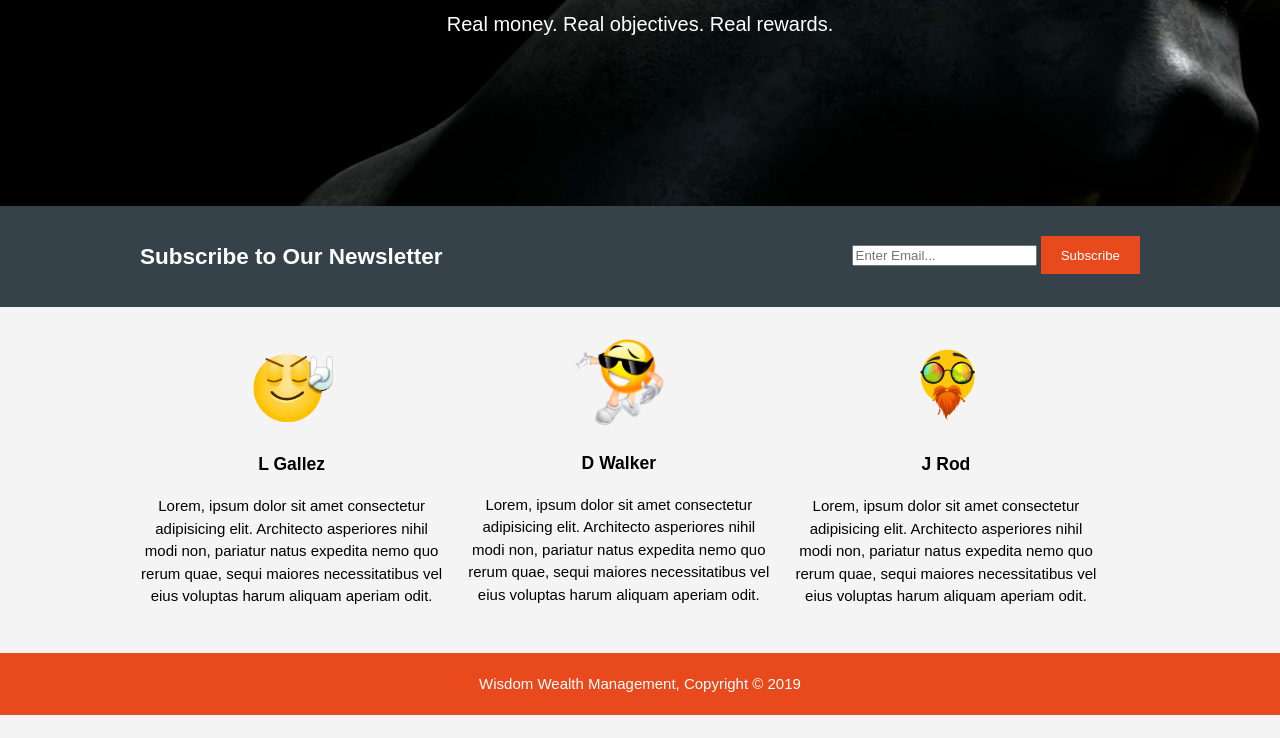
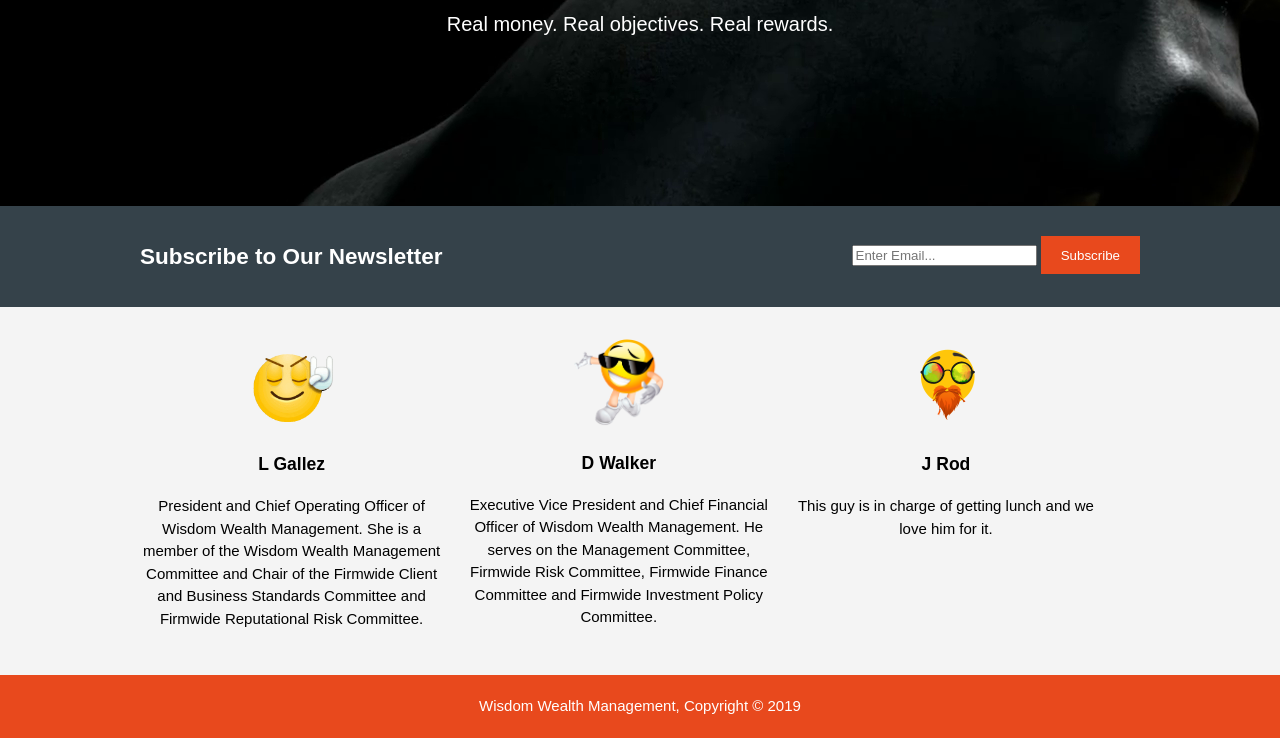
Before and after one commit to projectoneda/projectoneda.github.io, a plain HTML site: page presentation/index.html in a window 1280 px wide. Shown: the part 297-1035 px from the top of the page. Before the commit the page ends 1012 px from the top, so only its background shows below. Drawn offline with Linux system fonts and the light colour scheme.

Commit message:
web refresh

```diff
--- a/presentation/index.html
+++ b/presentation/index.html
@@ -47,19 +47,23 @@
                 <div class="box">
                     <img src="layla.gif" alt="layla">
                     <h3>L Gallez</h3>
-                    <p>Lorem, ipsum dolor sit amet consectetur adipisicing elit. Architecto asperiores nihil modi non, pariatur natus expedita nemo quo rerum quae, sequi maiores necessitatibus vel eius voluptas harum aliquam aperiam odit.</p>
+                    <p>President and Chief Operating Officer of Wisdom Wealth Management. She is a member of the
+                        Wisdom Wealth Management Committee and Chair of the Firmwide Client and Business Standards Committee
+                        and Firmwide Reputational Risk Committee.</p>
                 </div>
 
                 <div class="box">
                     <img src="don.png" alt="don">
                     <h3>D Walker</h3>
-                    <p>Lorem, ipsum dolor sit amet consectetur adipisicing elit. Architecto asperiores nihil modi non, pariatur natus expedita nemo quo rerum quae, sequi maiores necessitatibus vel eius voluptas harum aliquam aperiam odit.</p>
+                    <p>Executive Vice President and Chief Financial Officer of Wisdom Wealth Management.
+                        He serves on the Management Committee, Firmwide Risk Committee, Firmwide Finance Committee and
+                        Firmwide Investment Policy Committee.</p>
                 </div>
 
                 <div class="box">
                     <img src="jrod.png" alt="jrod">
                     <h3>J Rod</h3>
-                    <p>Lorem, ipsum dolor sit amet consectetur adipisicing elit. Architecto asperiores nihil modi non, pariatur natus expedita nemo quo rerum quae, sequi maiores necessitatibus vel eius voluptas harum aliquam aperiam odit.</p>
+                    <p>This guy is in charge of getting lunch and we love him for it.</p>
                 </div>
             </div>
         </section>
```
